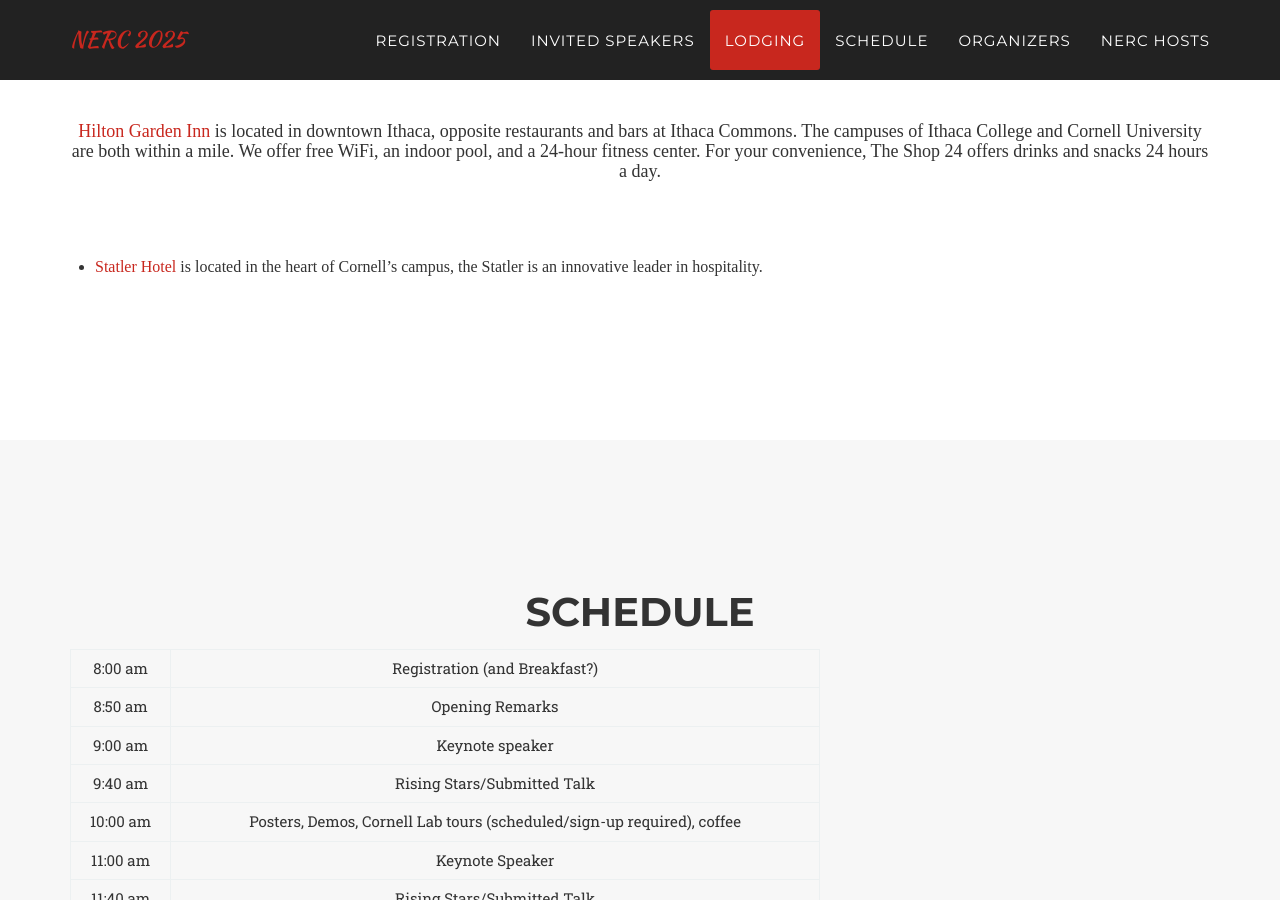
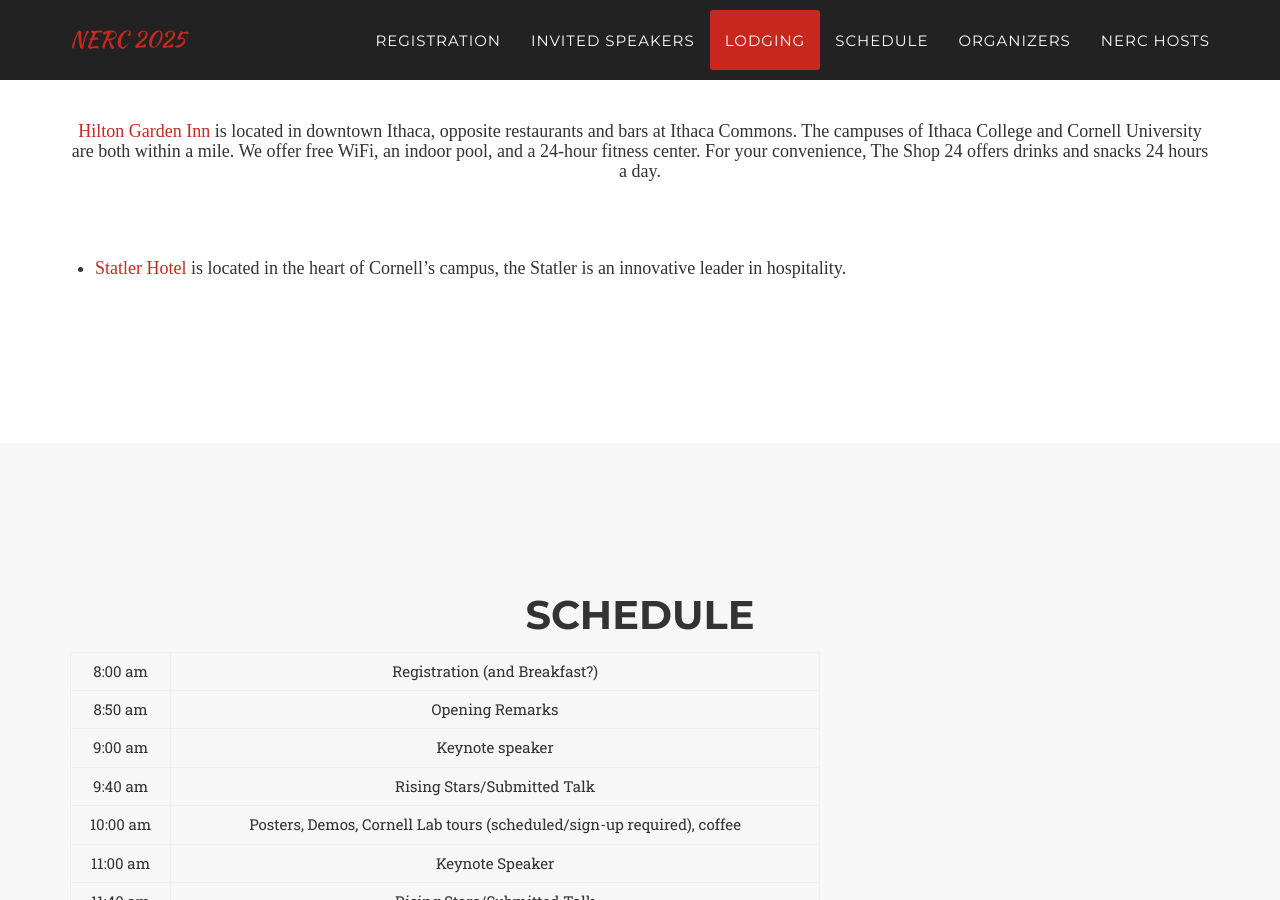
Before and after one commit to Cornell-Tech-AIRLab/cornell2025.nerc.io, a Jekyll site: the page built from index.html, in a window 1280 px wide and 900 px high, scrolled down 2867 px. Built offline with Jekyll 4.4.1, drawn with Linux system fonts in a browser that asks for light colours; some web fonts are replaced.

Commit message:
test lodgin font size

```diff
--- a/_includes/lodging.html
+++ b/_includes/lodging.html
@@ -10,7 +10,7 @@
                     <h3 class="section-subheading"><a href="https://www.bestwestern.com/en_US/book/hotels-in-ithaca/best-western-university-inn/propertyCode.33065.html">Best Western University Inn</a> is located in the heart of downtown along the Ithaca Commons, enjoy access to restaurants, shops, and entertainment.  Ride TCAT Bus #10 from the Seneca Street Parking Garage for easy access to campus.</h3>
                     <h3 class="section-subheading"><a href="https://www.hilton.com/en/hotels/ithiggi-hilton-garden-inn-ithaca/">Hilton Garden Inn</a> is located in downtown Ithaca, opposite restaurants and bars at Ithaca Commons. The campuses of Ithaca College and Cornell University are both within a mile. We offer free WiFi, an indoor pool, and a 24-hour fitness center. For your convenience, The Shop 24 offers drinks and snacks 24 hours a day.</h3>
                 </div>
-                <ul style="font-family: 'Times New Roman', Times, serif; font-size: 16px;">
+                <ul style="font-family: 'Times New Roman', Times, serif; font-size: 18px;">
                     <li><a href="https://statlerhotel.cornell.edu/">Statler Hotel</a> is located in the heart of Cornell’s campus, the Statler is an innovative leader in hospitality.</li>
                 </ul>
             </div>
```
